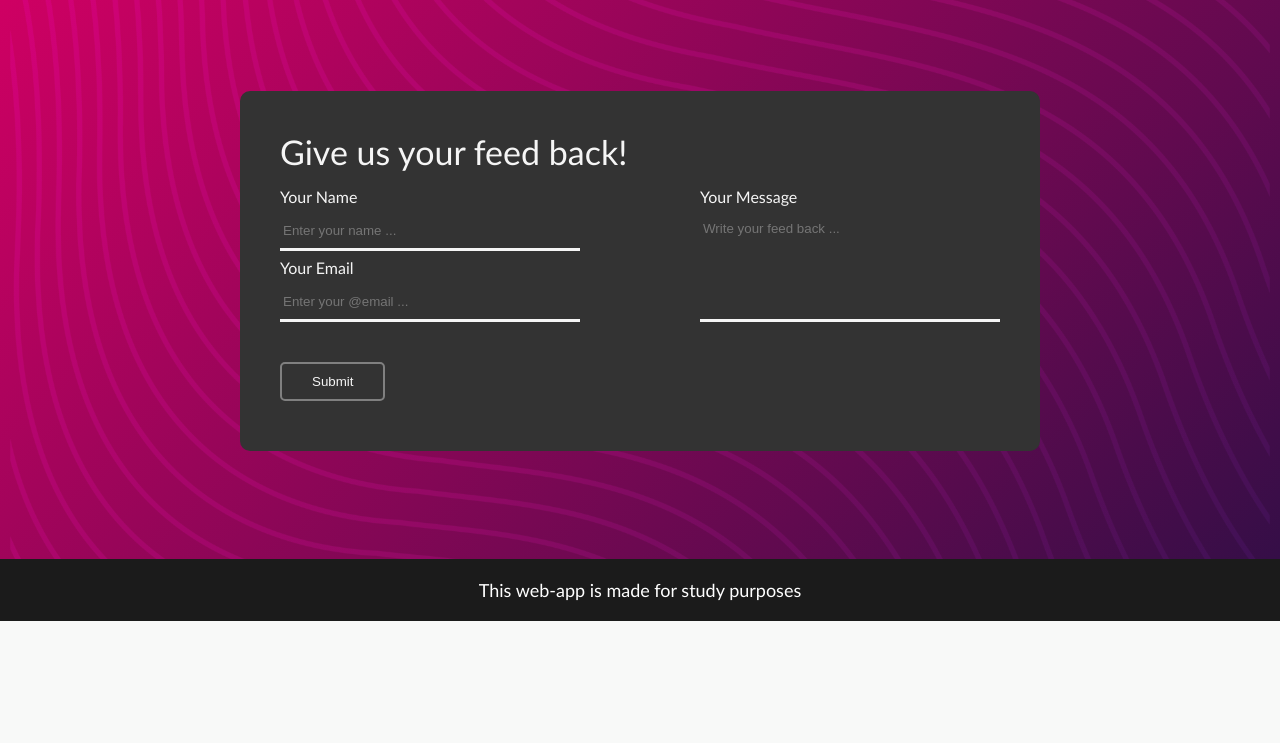
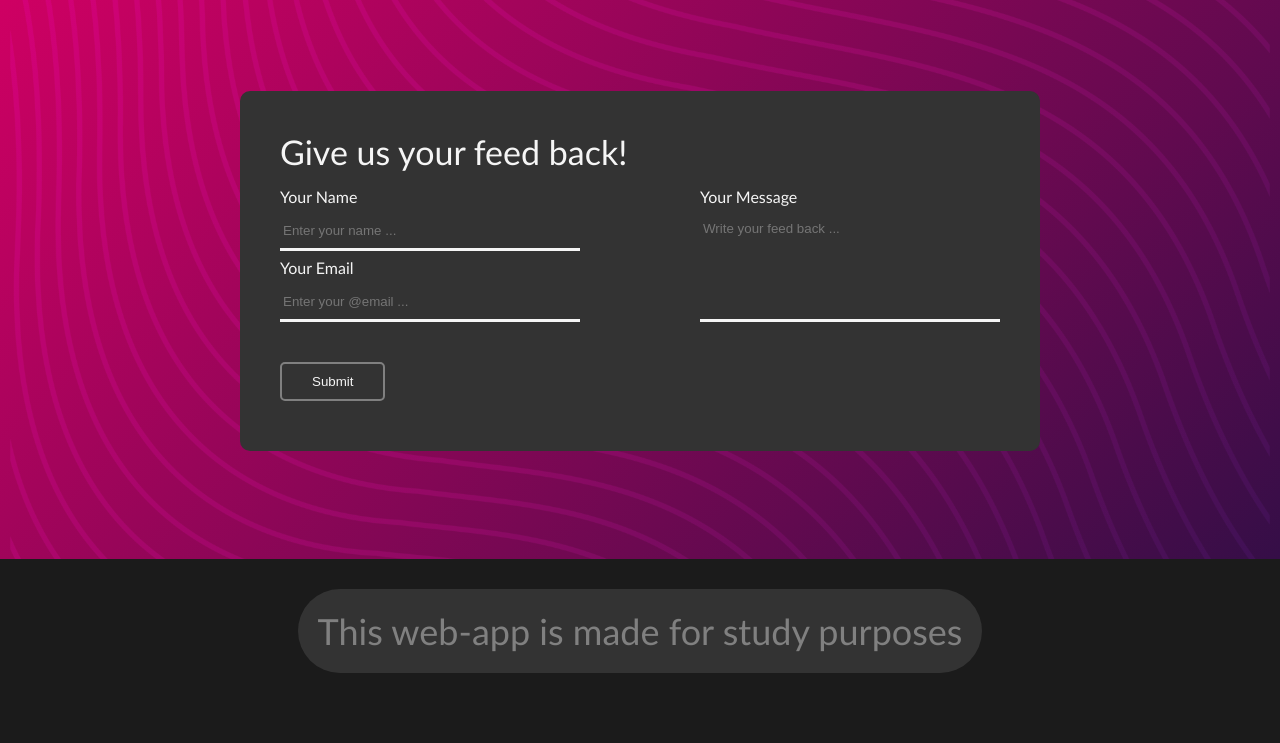
Before and after one commit to tchikyy/Yode-finalVersion, a Flask app: page / in a window 1280 px wide. Shown: the part 3955-4698 px from the top of the page. Before the commit the page ends 4576 px from the top, so only its background shows below. Run offline with Flask 2, Linux system fonts and the light colour scheme; some libraries are stand-ins or nearby versions.

Commit message:
Update style.css

```diff
--- a/static/style.css
+++ b/static/style.css
@@ -361,12 +361,28 @@ footer{
     font-family: calibri;
     font-size: large;
     color: white;
+    padding: 20px 0 40px 0 ;
 }
 
 footer p {
+    background-color: #333;
+    display: inline-block;
+    margin: 10px auto 30px ;
+    color: gray;
+    font-size: 36px;
     padding: 20px;
-    display: inline-block;
-    margin: auto ;
+    border-radius: 100px;
+}
+
+footer div a {
+    color: gray;
+    padding: 0 10px;
+    font-size: smaller;
+    text-decoration: none;
+}
+
+footer div a:hover {
+    color: rgb(212, 212, 212);
 }
 
 .enlarge:hover {
```
